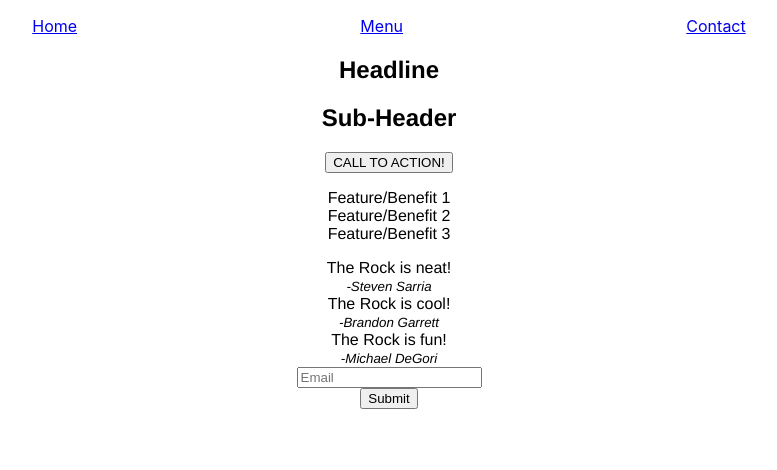
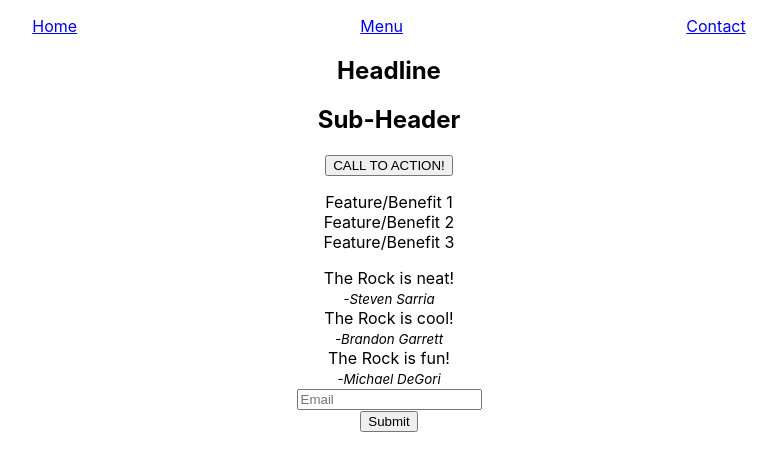
Before and after one commit to BacklotStevie/ttt-project, a React (Create React App) app: page / in a window 1280 px wide. Shown: the top 470 px of the page, without its empty margins (251-1028 px from the left). Built offline with nearby package versions, Linux system fonts and the light colour scheme; no server answers.

Commit message:
changed font

```diff
--- a/src/index.css
+++ b/src/index.css
@@ -10,10 +10,6 @@ body {
 code {
   font-family: source-code-pro, Menlo, Monaco, Consolas, 'Courier New',
     monospace;
-}
-
-.home {
-  font-family: 'Helvetica Neue';
 }
 
 nav ul {
```
